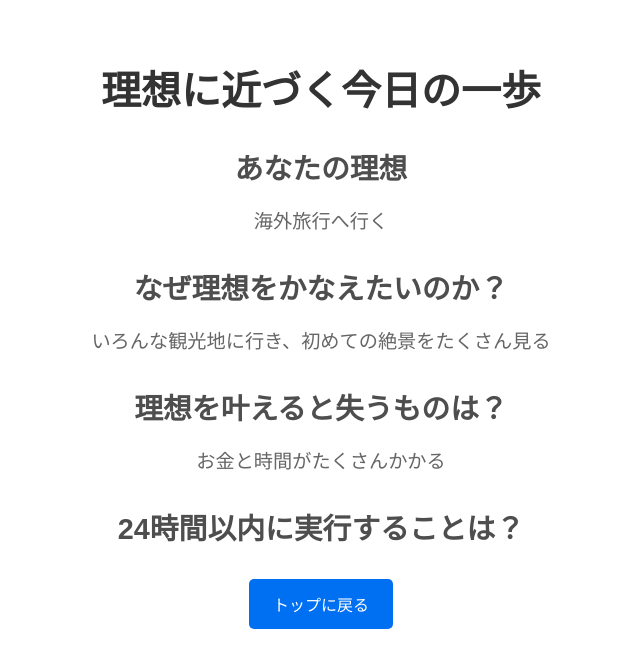
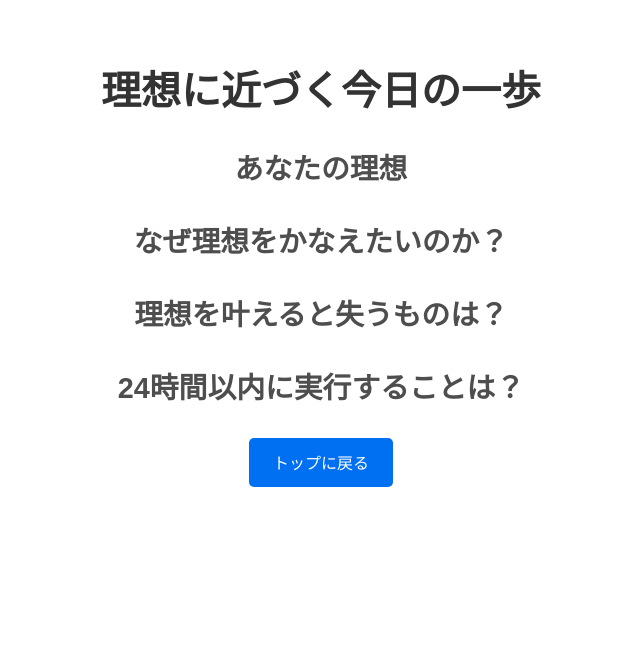
Before and after one commit to shige7ga/do-within-24, a React (Vite) app: page /result in a window 1280 px wide. Shown: the top 668 px of the page, without its empty margins (319-959 px from the left). Built offline with nearby package versions, Linux system fonts and the light colour scheme.

Commit message:
idealDataのデータをすべて空文字に変更

```diff
--- a/src/features/ideal/data/ideal.ts
+++ b/src/features/ideal/data/ideal.ts
@@ -1,8 +1,8 @@
 import type { Ideal } from "../../../types/ideal";
 
 export const idealData: Ideal = {
-    context: "海外旅行へ行く",
-    benefits: "いろんな観光地に行き、初めての絶景をたくさん見る",
-    drawbacks: "お金と時間がたくさんかかる",
+    context: "",
+    benefits: "",
+    drawbacks: "",
     action: "",
   };
```
